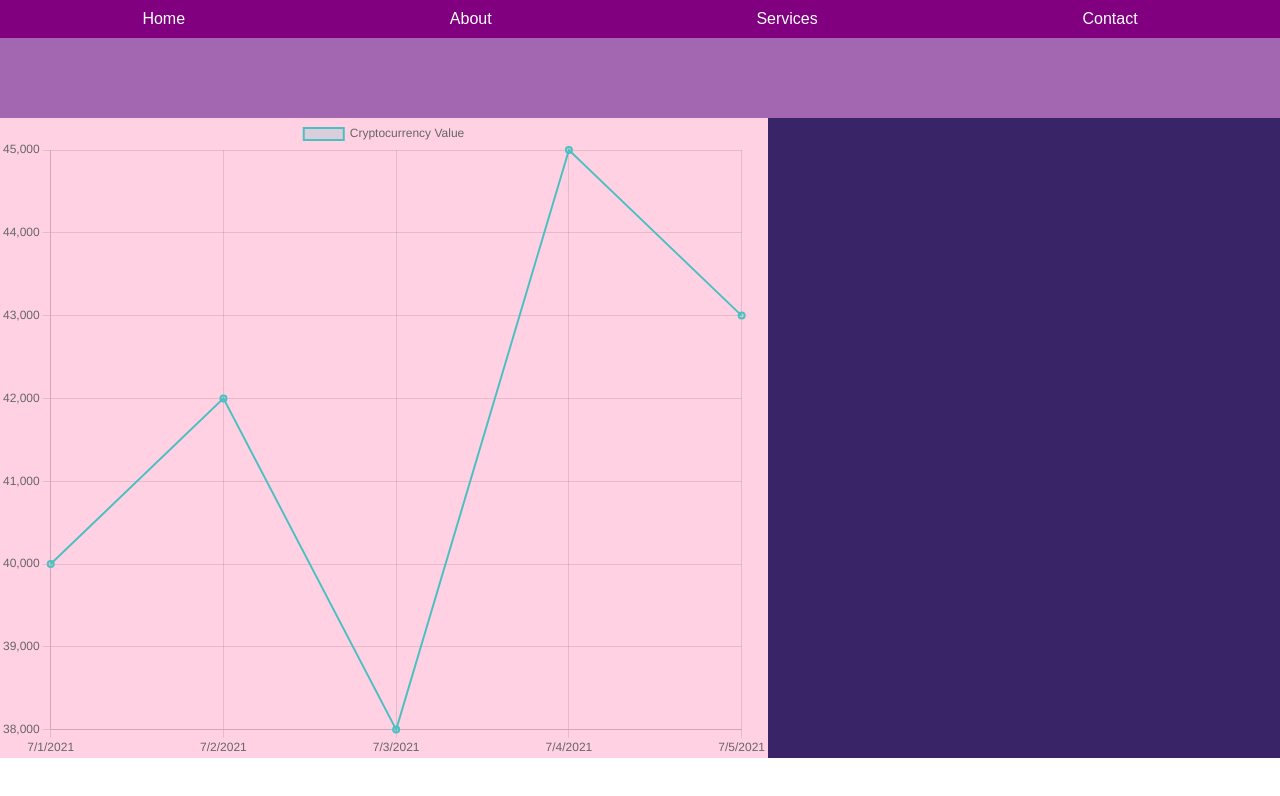
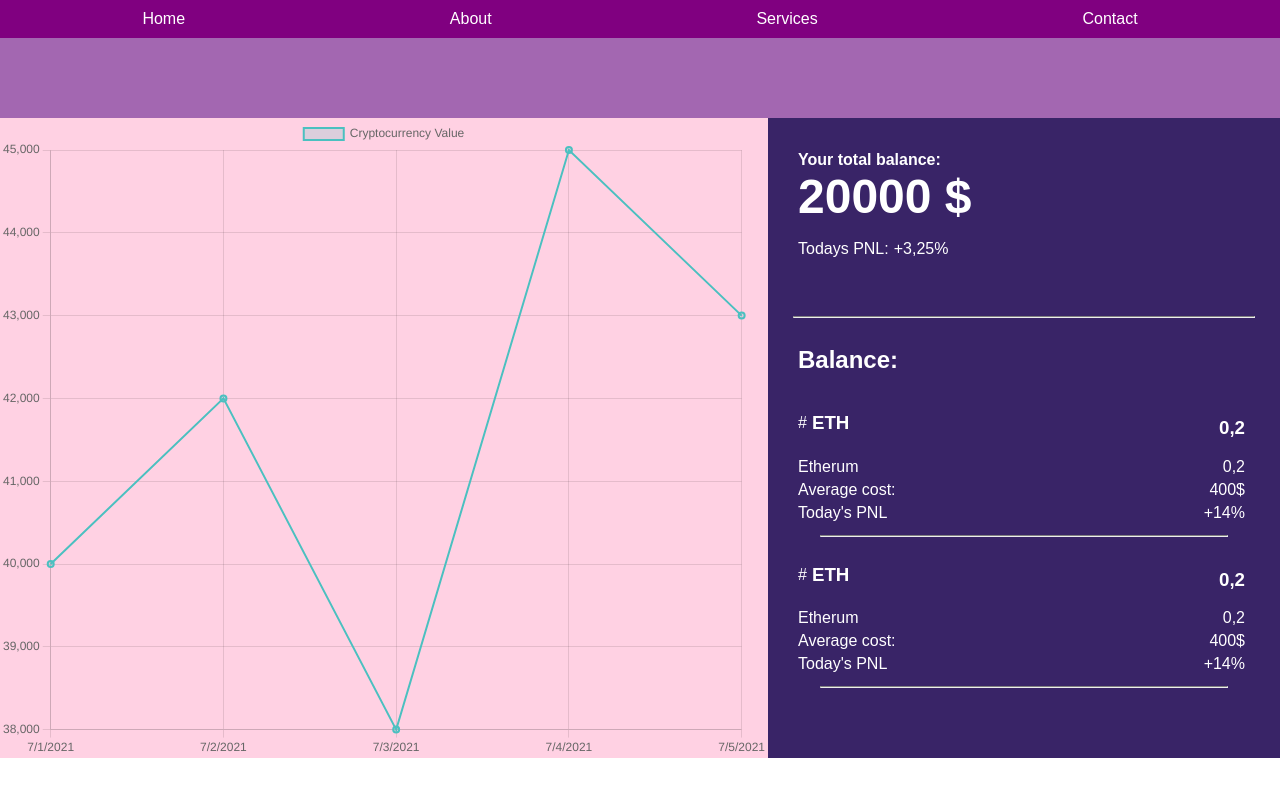
Before and after one commit to jancewicz/Crypto-Coin-Tracker, a website: page front-end/index.html in a window 1280 px wide. Drawn offline with nearby package versions, Linux system fonts and the light colour scheme.

Commit message:
basic layout of the page is done

```diff
--- a/front-end/index.html
+++ b/front-end/index.html
@@ -25,7 +25,72 @@
             <div class="left-sector">
                 <canvas id="my-chart"></canvas>
             </div>
-            <div class="right-sector"></div>
+            <div class="right-sector">
+                <div class="balance">
+                    <h4>Your total balance:</h4>
+                    <h1>20000 $</h1>
+                    <div class="pnl">
+                        <p>Todays PNL: </p>
+                        <p id="pnl-value">+3,25%</p>
+                    </div>
+                </div>
+                <hr>
+                <div class="wallet">
+                    <h2>Balance:</h2>
+                    <div>
+                        <div class="coin">
+                            <div class="left-coin-sector">
+                                <div id="logo">
+                                    <div id="img">#</div>
+                                    <h3 id="short">ETH</h3>
+                                </div>
+                                <div>
+                                    <p class="coin-description">Etherum</p>
+                                    <p class="coin-description">Average cost: </p>
+                                    <p class="coin-description">Today's PNL</p>
+                                </div>
+                            </div>
+                            <div class="right-coin-sector">
+                                <div>
+                                    <h3 id="short">0,2</h3>
+                                </div>
+                                <div>
+                                    <p class="coin-description">0,2</p>
+                                    <p class="coin-description">400$</p>
+                                    <p class="coin-description">+14%</p>
+                                </div>
+                            </div>
+                        </div>
+                        <hr />
+                    </div>
+                    <div>
+                        <div class="coin">
+                            <div class="left-coin-sector">
+                                <div id="logo">
+                                    <div id="img">#</div>
+                                    <h3 id="short">ETH</h3>
+                                </div>
+                                <div>
+                                    <p class="coin-description">Etherum</p>
+                                    <p class="coin-description">Average cost: </p>
+                                    <p class="coin-description">Today's PNL</p>
+                                </div>
+                            </div>
+                            <div class="right-coin-sector">
+                                <div>
+                                    <h3 id="short">0,2</h3>
+                                </div>
+                                <div>
+                                    <p class="coin-description">0,2</p>
+                                    <p class="coin-description">400$</p>
+                                    <p class="coin-description">+14%</p>
+                                </div>
+                            </div>
+                        </div>
+                        <hr />
+                    </div>
+                </div>
+            </div>
         </div>
         <div class="footer"></div>
     </div>
--- a/front-end/styles.css
+++ b/front-end/styles.css
@@ -68,5 +68,84 @@ nav a:hover {
 .right-sector {
     width: 40%;
     height: 100%;
-    background-color: var(--violetRightSector)
+    background-color: var(--violetRightSector);
+    display: flex;
+    flex-direction: column;
 }
+
+.balance {
+    width: auto;
+    height: 30%;
+    color: white;
+    display: flex;
+    flex-direction: column;
+    justify-content: center;
+    padding: 30px;
+}
+
+h1 {
+    font-size: 3rem;
+    margin: 0;
+}
+
+h4 {
+    margin: 0;
+}
+
+.pnl {
+    display: flex;
+    flex-direction: row;
+    gap: 5px;
+}
+
+hr {
+    width: 90%;
+    border-top: 0.5px solid grey;
+}
+
+.wallet {
+    width: auto;
+    height: 100%;
+    color: white;
+    display: flex;
+    flex-direction: column;
+    padding-left: 30px;
+    padding-right: 30px;
+}
+
+.coin {
+    display: flex;
+    flex-direction: row;
+    justify-content: space-between;
+}
+
+.left-coin-sector {
+    margin: 0;
+    padding: 0;
+}
+
+.left-coin-sector>h3 {
+    margin-top: 5px;
+    margin-bottom: 5px;
+}
+
+#logo {
+    display: flex;
+    flex-direction: row;
+    align-items: center;
+}
+
+#logo>#img {
+    margin-right: 5px;
+}
+
+.coin-description {
+    margin: 0;
+    margin-top: 5px;
+}
+
+.right-coin-sector {
+    padding: 5px;
+    text-align: right;
+
+}
```
